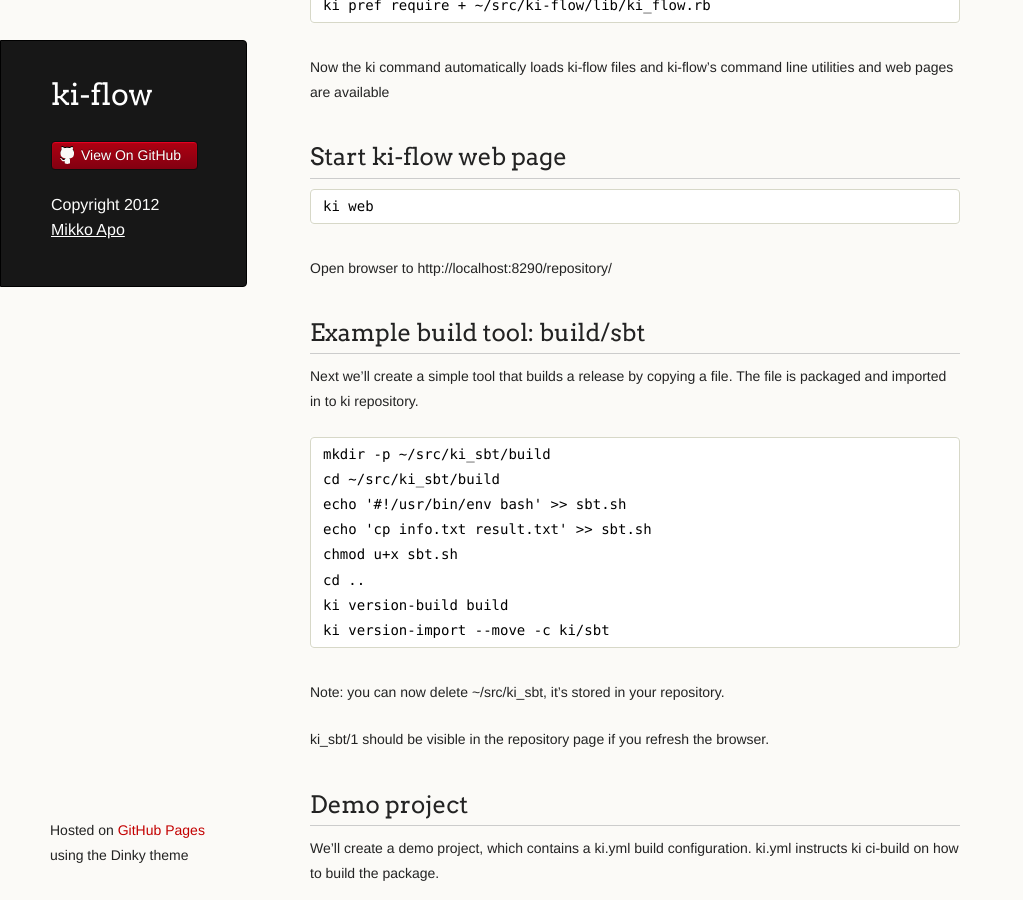
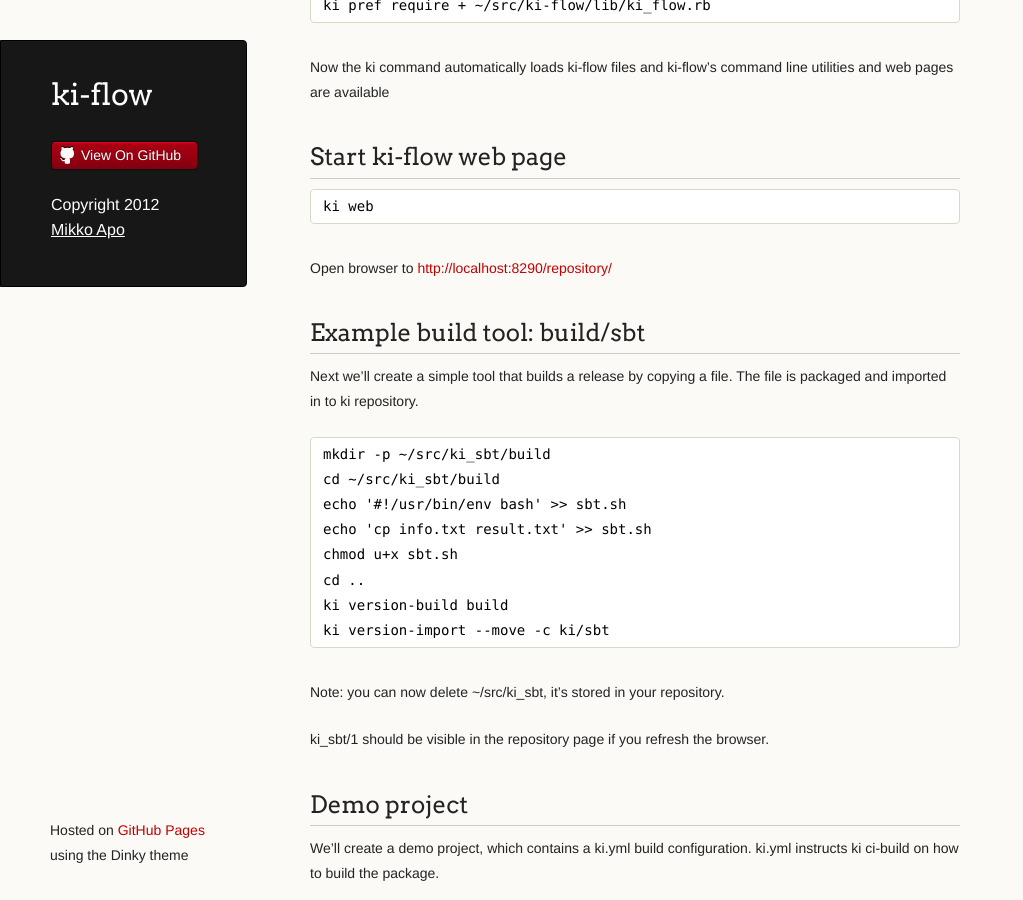
Before and after one commit to mikko-apo/ki-flow, a Jekyll site: the page built from _posts/2013-08-08-ci-build-on-change.md, in a window 1280 px wide and 900 px high, scrolled down 624 px. Shown: the whole window, without its empty margins (0-1023 px from the left). Built offline with Jekyll 4.4.1, drawn with Linux system fonts in a browser that asks for light colours; Markdown is read by kramdown in place of the engine named in the settings; part of the change alters nothing that is shown.

```diff
--- a/_posts/2013-08-08-ci-build-on-change.md
+++ b/_posts/2013-08-08-ci-build-on-change.md
@@ -33,7 +33,7 @@ Now the ki command automatically loads ki-flow files and ki-flow's command line
 
     ki web
 
-Open browser to http://localhost:8290/repository/
+Open browser to [http://localhost:8290/repository/](http://localhost:8290/repository/)
 
 ## Example build tool: build/sbt
 
```
